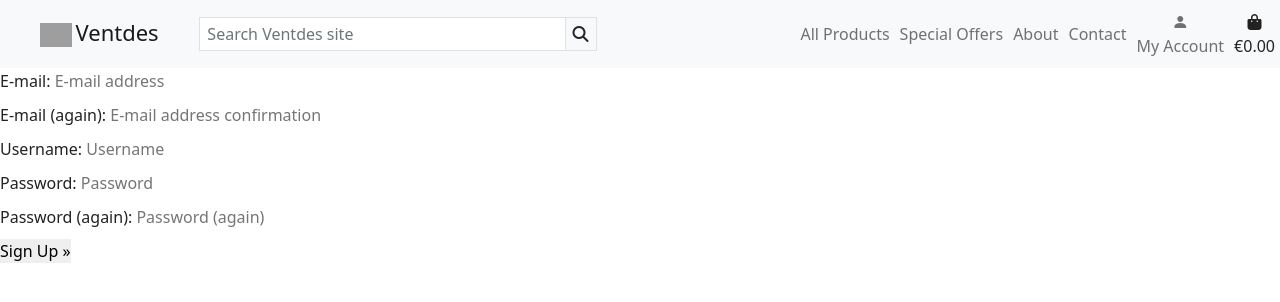
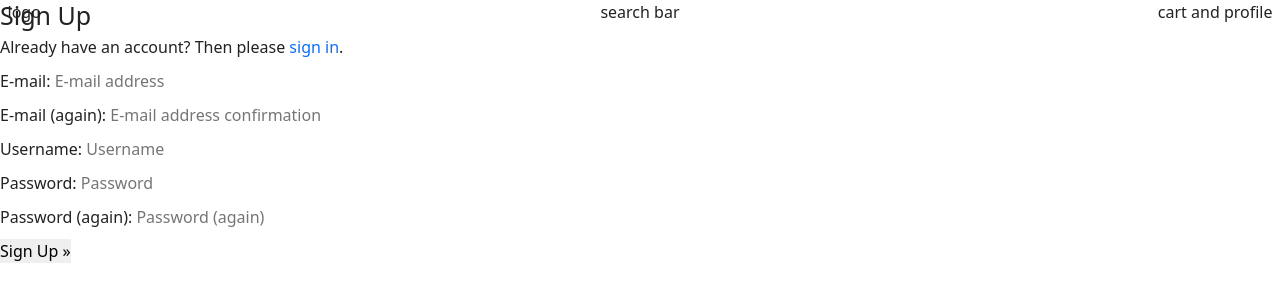
Before and after one commit to lukaszkukla/ventdes, a Django app: page /accounts/signup/ in a window 1280 px wide. Shown: the top 302 px of the page. Run offline with Django 3.2, Linux system fonts and the light colour scheme; some libraries are stand-ins or nearby versions; grey boxes are pictures that could not be loaded.

Commit message:
Build: new navbar layout

```diff
--- a/static/css/base.css
+++ b/static/css/base.css
@@ -96,3 +96,8 @@ a {
     align-items: center;
     padding: 1.6rem;
 }
+
+.dropdown-menu.border-0.dropdown-menu-right.show li,
+.dropdown-menu.border-0.dropdown-menu-right.show {
+    margin-right: 10rem;
+}
--- a/templates/base.html
+++ b/templates/base.html
@@ -38,114 +38,13 @@
 </head>
 
 <body>
-    <nav class="navbar navbar-expand-lg navbar-light bg-light fixed-top">
-        <div class="container-fluid gx-0">
-            <div class="row w-100 g-0 align-items-center">
-                <div class="col-3 text-center">
-                    <a class="navbar-brand mx-0" href="{% url 'home' %}">
-                        <img class="d-none d-sm-inline mb-2"
-                            src="https://res.cloudinary.com/lkcloud/image/upload/v1665939721/Ventdes/logo_prlhgs.png"
-                            alt="Logo" width="32">
-                        <span class="logo-font">Ventdes</span>
-                    </a>
-                </div>
-                <div class="col-6 gx-0">
-                    <form method="GET">
-                        <div class="input-group w-100">
-                            <input type="text" class="form-control border border-black rounded-0 input-search" name="q"
-                                placeholder="Search Ventdes site">
-                            <div class="input-group-append">
-                                <button class="form-control btn btn-black btn-search border border-black rounded-0"
-                                    type="submit">
-                                    <span class="icon">
-                                        <i class="fas fa-search"></i>
-                                    </span>
-                                </button>
-                            </div>
-                        </div>
-                    </form>
-                </div>
-                <div class="col-1 d-lg-none">
-                    <a href=""
-                        class="{% if grand_total %}text-info font-weight-bold{% else %}text-black{% endif %} nav-link">
-                        <div class="text-center">
-                            <div><i class="fas fa-shopping-bag"></i></div>
-                            <p class="my-0">
-                                {% if grand_total %}
-                                €{{ grand_total|floatformat:2 }}
-                                {% else %}
-                                €0.00
-                                {% endif %}
-                            </p>
-                        </div>
-                    </a>
-                </div>
-                <div class="h68 col-1 gx-0 d-lg-none text-center align-items-center">
-                    <button id="hamburger" class="navbar-toggler border-0 px-0 align-items-center" type="button"
-                        data-bs-toggle="collapse" data-bs-target="#navbarNavDropdown" aria-controls="navbarNavDropdown"
-                        aria-expanded="false" aria-label="Toggle navigation">
-                        <span class="navbar-toggler-icon"></span>
-                    </button>
-                </div>
-            </div>
-            <div class="collapse navbar-collapse" id="navbarNavDropdown">
-                <ul class="navbar-nav align-items-center">
-                    <li class="nav-item">
-                        <a class="nav-link" href="#">All Products</a>
-                    </li>
-                    <li class="nav-item">
-                        <a class="nav-link" href="#">Special Offers</a>
-                    </li>
-                    <li class="nav-item">
-                        <a class="nav-link" href="#">About</a>
-                    </li>
-                    <li class="nav-item">
-                        <a class="nav-link" href="#">Contact</a>
-                    </li>
-                    <li class="nav-item dropdown">
-                        <a class="nav-link" href="#" id="user-options" role="button" data-bs-toggle="dropdown"
-                            aria-expanded="false">
-                            <div class="text-center">
-                                <i class="bi bi-person-fill"></i>
-                            </div>
-                            <p class="my-0">My Account</p>
-                        </a>
-                        <ul class="dropdown-menu border-0 dropdown-menu-right" aria-labelledby="user-options">
-                            {% if request.user.is_authenticated %}
-                            {% if request.user.is_superuser %}
-                            <a href="" class="dropdown-item"><i class="bi bi-boxes"></i> Products Management</a>
-                            <a href="" class="dropdown-item"><i class="bi bi-folder-fill"></i> Categories Management</a>
-                            {% endif %}
-                            <a href="" class="dropdown-item"><i class="bi bi-person-fill"></i> Profile</a>
-                            <a href="{% url 'account_logout' %}" class="dropdown-item"><i class="bi bi-door-open"></i>
-                                Logout</a>
-                            {% else %}
-                            <a href="{% url 'account_signup' %}" class="dropdown-item"><i
-                                    class="bi bi-pencil-square"></i> Register</a>
-                            <a href="{% url 'account_login' %}" class="dropdown-item"><i class="bi bi-person-fill"></i>
-                                Login</a>
-                            {% endif %}
-                        </ul>
-                    </li>
-                    <li class="list-inline-item d-md-none d-lg-inline">
-                        <a href=""
-                            class="{% if grand_total %}text-info font-weight-bold{% else %}text-black{% endif %} nav-link">
-                            <div class="text-center">
-                                <div><i class="fas fa-shopping-bag"></i></div>
-                                <p class="my-0">
-                                    {% if grand_total %}
-                                    €{{ grand_total|floatformat:2 }}
-                                    {% else %}
-                                    €0.00
-                                    {% endif %}
-                                </p>
-                            </div>
-                        </a>
-                    </li>
-                </ul>
-            </div>
+    <header class="container-fluid fixed-top">
+        <div class="row">
+            <div class="col-12 col-lg-4 text-center text-lg-start">logo</div>
+            <div class="col-12 col-lg-4 text-center">search bar</div>
+            <div class="col-12 col-lg-4 text-center text-lg-end">cart and profile</div>
         </div>
-    </nav>
+    </header>
 
     {% if messages %}
     <div class="message-container"></div>
```
Also changed, not shown: templates/base copy.html (added, +167 -0 lines), templates/includes/main-nav.html (added, +7 -0 lines).
